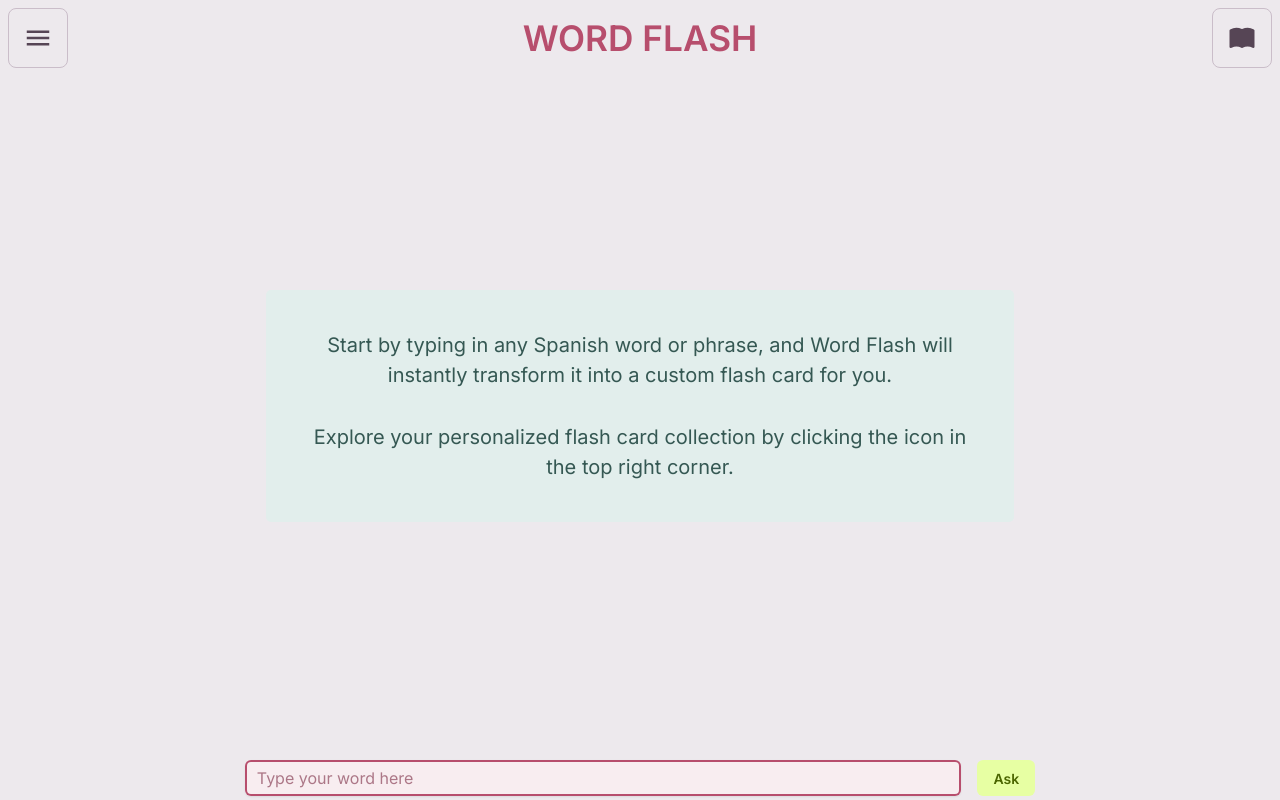
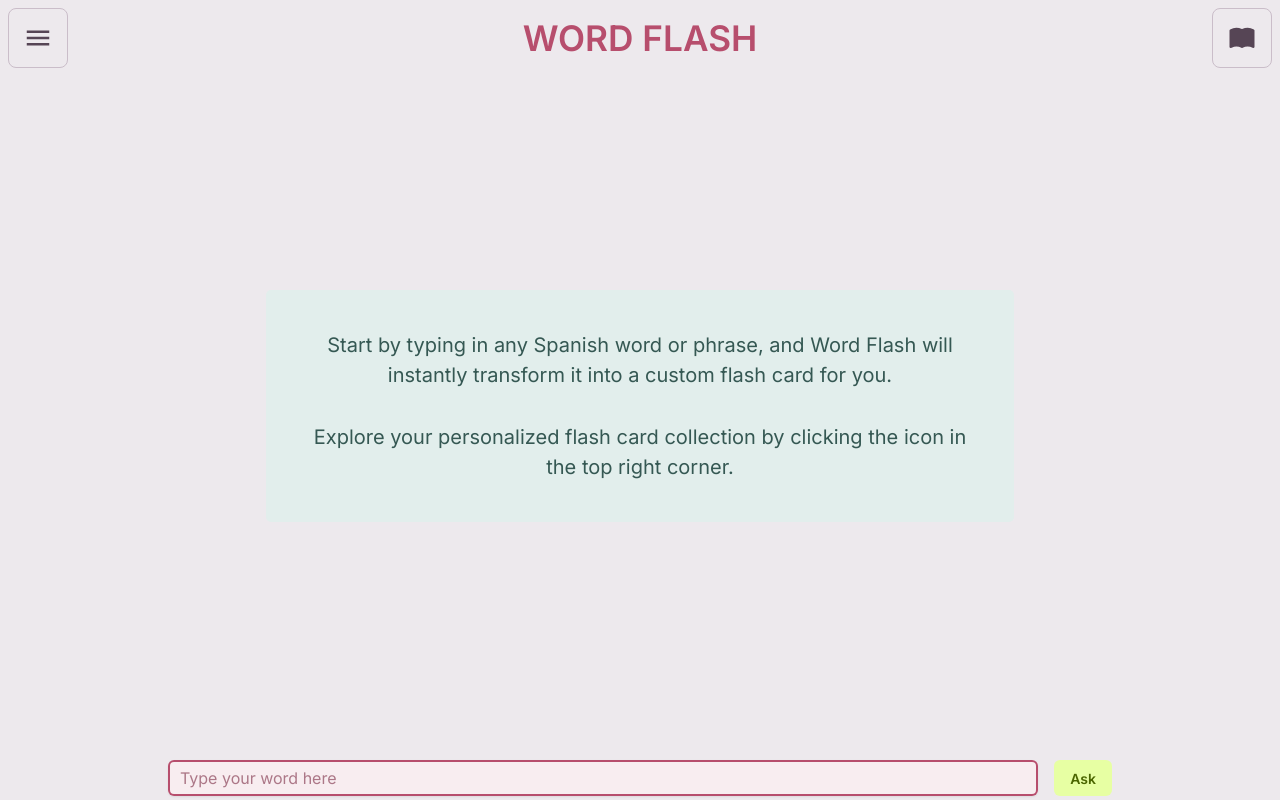
Before and after one commit to wanderwayward/WordFlash, a React (Vite) app: page / in a window 1280 px wide. Built offline with nearby package versions, Linux system fonts and the light colour scheme; no server answers; the database is empty; sample sign-in values are in the browser's storage.

Commit message:
Bit wider flashcard

```diff
--- a/src/components/Chat/question-box/question-box.component.jsx
+++ b/src/components/Chat/question-box/question-box.component.jsx
@@ -9,7 +9,7 @@ const QuestionBox = ({ question, setQuestion, handleSubmit, checks }) => {
       onSubmit={handleSubmit}
       p={1}
       sx={{
-        width: isMobile ? '100%' : isTablet ? '83%' : isLaptop ? '63%' : '43%',
+        width: isMobile ? '100%' : isTablet ? '83%' : isLaptop ? '75%' : '43%',
         display: 'flex',
         flexDirection: 'row',
         gap: 2
--- a/src/components/FlashCard/flash-card.component.jsx
+++ b/src/components/FlashCard/flash-card.component.jsx
@@ -22,7 +22,7 @@ const FlashCard = ({ response, checks, handleSubmit }) => {
           marginTop: isMobile ? 10 : 2,
           borderRadius: 10,
           py:2,
-          width: isMobile ? '100%' : isTablet ? '95%' : isLaptop ? '60%' : '40%',
+          width: isMobile ? '100%' : isTablet ? '95%' : isLaptop ? '70%' : '40%',
         }}>
 
       {!response.errorMessage ? (
```
